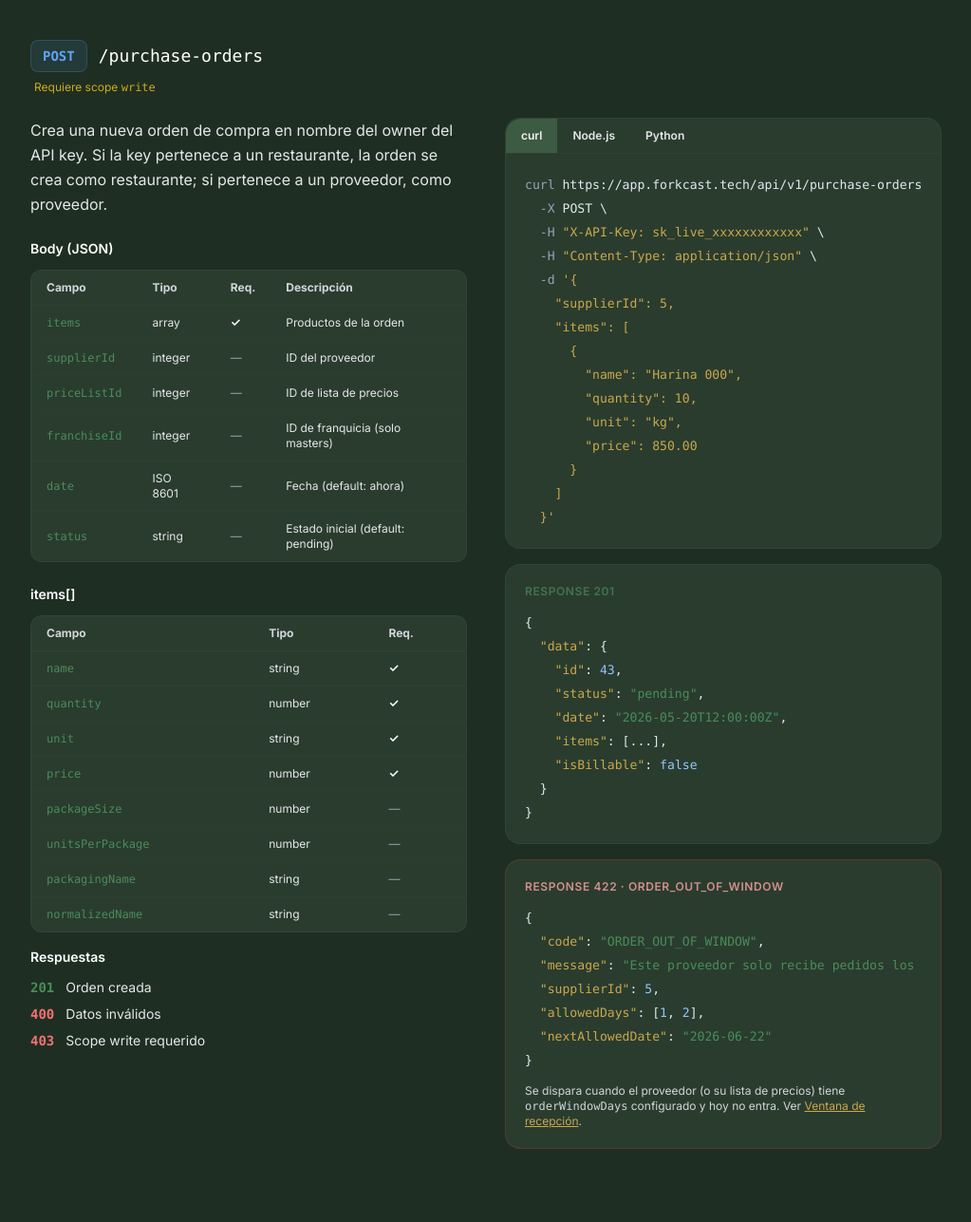
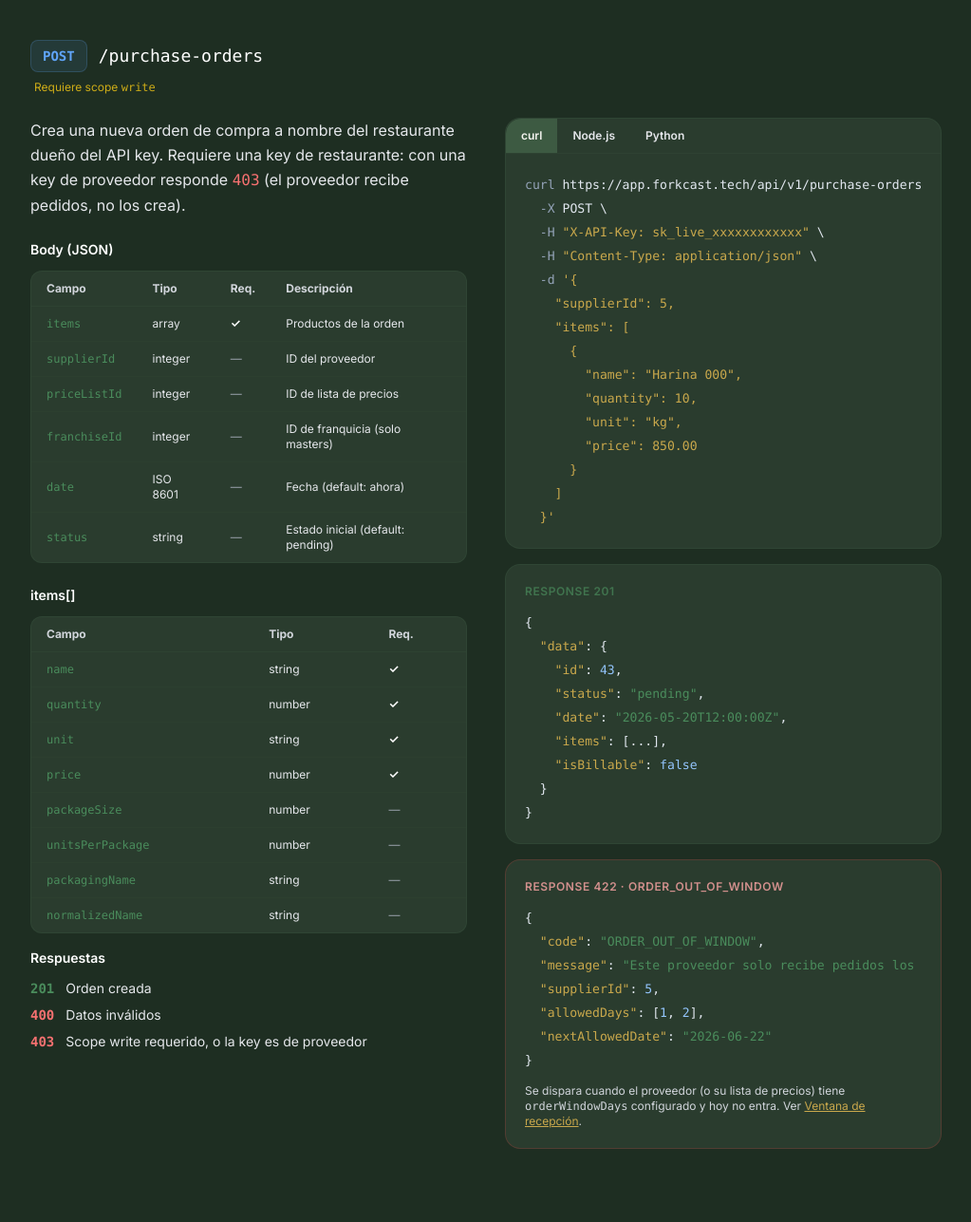
Before and after one commit to leandro3742/web-forkcast, a plain HTML site: page docs/api.html in a window 1280 px wide. Shown: the part 3640-4927 px from the top of the page at 95% size, without its empty margins (256-1279 px from the left). Drawn offline with nearby package versions, Linux system fonts and the light colour scheme.

Commit message:
docs: supplier API keys cannot create or edit orders
Co-Authored-By: Claude Fable 5.2 <noreply@anthropic.com>
Claude-Session: https://claude.ai/code/session_01SdmvFrx79T6PLaLWhtRcWd

```diff
--- a/docs/api.html
+++ b/docs/api.html
@@ -555,7 +555,7 @@ order = res.json()[<span class="text-brand-gold">"data"</span>]</code></pre>
 
           <div class="grid lg:grid-cols-2 gap-10 items-start">
             <div>
-              <p class="text-gray-200 leading-relaxed mb-6">Crea una nueva orden de compra en nombre del owner del API key. Si la key pertenece a un restaurante, la orden se crea como restaurante; si pertenece a un proveedor, como proveedor.</p>
+              <p class="text-gray-200 leading-relaxed mb-6">Crea una nueva orden de compra a nombre del restaurante dueño del API key. Requiere una key de restaurante: con una key de proveedor responde <span class="text-red-400 font-mono">403</span> (el proveedor recibe pedidos, no los crea).</p>
 
               <div class="mb-6">
                 <h3 class="text-sm font-semibold text-white mb-3">Body (JSON)</h3>
@@ -598,7 +598,7 @@ order = res.json()[<span class="text-brand-gold">"data"</span>]</code></pre>
                 <div class="space-y-2 text-sm">
                   <div class="flex items-center gap-3"><span class="text-brand-green font-mono font-bold">201</span><span class="text-gray-200">Orden creada</span></div>
                   <div class="flex items-center gap-3"><span class="text-red-400 font-mono font-bold">400</span><span class="text-gray-200">Datos inválidos</span></div>
-                  <div class="flex items-center gap-3"><span class="text-red-400 font-mono font-bold">403</span><span class="text-gray-200">Scope write requerido</span></div>
+                  <div class="flex items-center gap-3"><span class="text-red-400 font-mono font-bold">403</span><span class="text-gray-200">Scope write requerido, o la key es de proveedor</span></div>
                 </div>
               </div>
             </div>
@@ -790,7 +790,7 @@ order = res.json()[<span class="text-brand-gold">"data"</span>]</code></pre>
                 <div class="space-y-2 text-sm">
                   <div class="flex items-center gap-3"><span class="text-brand-green font-mono font-bold">200</span><span class="text-gray-200">Orden actualizada</span></div>
                   <div class="flex items-center gap-3"><span class="text-red-400 font-mono font-bold">400</span><span class="text-gray-200">Items vacíos o inválidos</span></div>
-                  <div class="flex items-center gap-3"><span class="text-red-400 font-mono font-bold">403</span><span class="text-gray-200">Sin acceso a esta orden</span></div>
+                  <div class="flex items-center gap-3"><span class="text-red-400 font-mono font-bold">403</span><span class="text-gray-200">Sin acceso a esta orden, o la key es de proveedor</span></div>
                   <div class="flex items-center gap-3"><span class="text-red-400 font-mono font-bold">404</span><span class="text-gray-200">Orden no encontrada</span></div>
                   <div class="flex items-center gap-3"><span class="text-red-400 font-mono font-bold">409</span><span class="text-gray-200">Orden no está en estado pending</span></div>
                 </div>
@@ -863,7 +863,7 @@ order = res.json()[<span class="text-brand-gold">"data"</span>]</code></pre>
                 <div class="space-y-2 text-sm">
                   <div class="flex items-center gap-3"><span class="text-brand-green font-mono font-bold">201</span><span class="text-gray-200">Todas las órdenes creadas</span></div>
                   <div class="flex items-center gap-3"><span class="text-red-400 font-mono font-bold">400</span><span class="text-gray-200">Array vacío o items faltantes</span></div>
-                  <div class="flex items-center gap-3"><span class="text-red-400 font-mono font-bold">403</span><span class="text-gray-200">Scope write requerido</span></div>
+                  <div class="flex items-center gap-3"><span class="text-red-400 font-mono font-bold">403</span><span class="text-gray-200">Scope write requerido, o la key es de proveedor</span></div>
                 </div>
               </div>
             </div>
```
